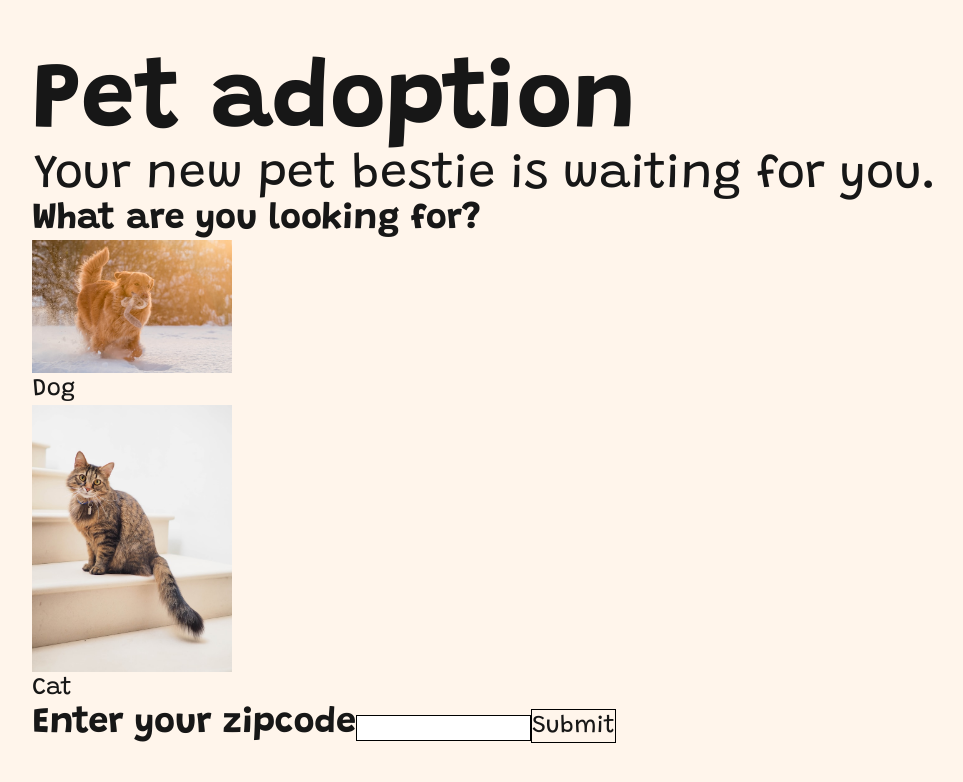
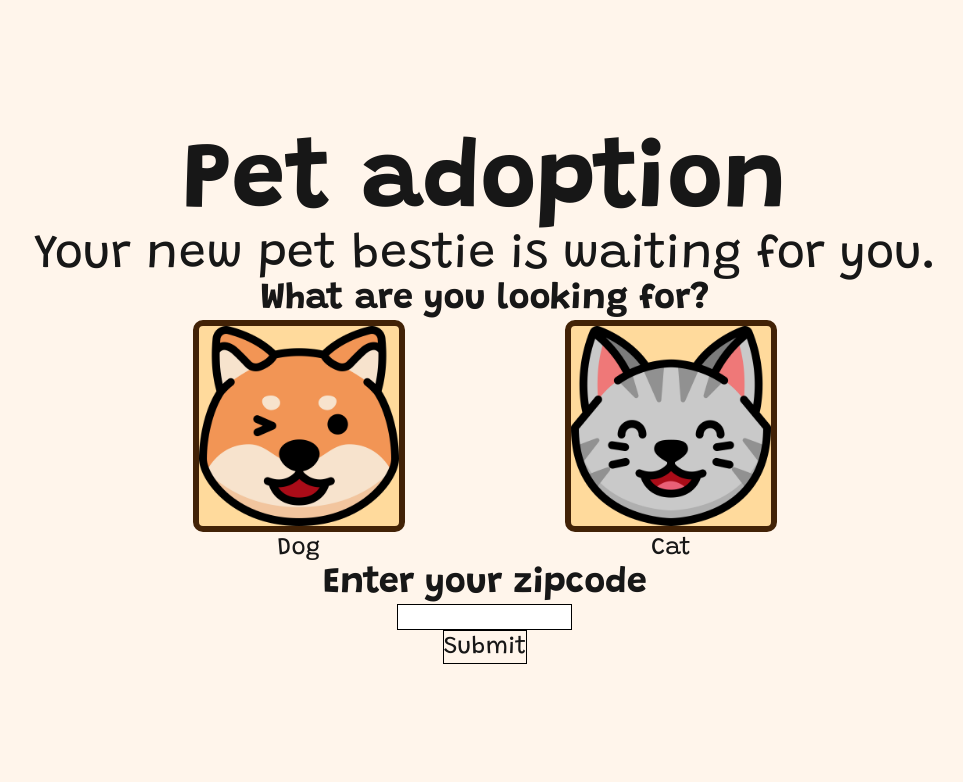
Before and after one commit to Guillermo-Martin/pet-adoption, a Next.js app: page / in a window 1280 px wide. Shown: the top 782 px of the page, without its empty margins (155-1118 px from the left). Built offline with nearby package versions, Linux system fonts and the light colour scheme.

Commit message:
Style pet buttons on homepage using Tailwind

```diff
--- a/src/app/page.tsx
+++ b/src/app/page.tsx
@@ -69,29 +69,32 @@ export default function Home() {
           ? "loading..."
           :
             <>
-              <div className="hero-header">
+              <div className="hero-header text-center">
                 <h1 className="text-8xl font-bold">Pet adoption</h1>
                 <p className="text-5xl">Your new pet bestie is waiting for you.</p>
               </div>
 
               {/* ---------- Pet search options ----------  */}
-              <div className="pet-search-options">
+              <div className="pet-search-options flex items-center justify-center flex-col">
                 <h2 className="text-4xl font-bold">What are you looking for?</h2>
 
-                <div className="button-container">
-                  <PetButton src="/images/placeholder-01.jpg" alt="Dog" text="Dog" onClick={handleClick} animalType="dog" isSelected={isSelected === "dog"} />
-                  <PetButton src="/images/placeholder-02.jpg" alt="Cat" text="Cat" onClick={handleClick} animalType="cat" isSelected={isSelected === "cat"} />
+                <div className="button-container w-full flex items-center justify-evenly">
+                  <PetButton src="/images/dog-icon.png" alt="Dog" text="Dog" onClick={handleClick} animalType="dog" isSelected={isSelected === "dog"} />
+                  <PetButton src="/images/cat-icon.png" alt="Cat" text="Cat" onClick={handleClick} animalType="cat" isSelected={isSelected === "cat"} />
                   {/* ***** vvv  For later  vvv ***** */}
                   {/* <PetButton src="/images/placeholder-03.jpg" alt="Fish" text="Something else" onClick={handleClick} animalType="something-else" /> */}
                 </div>
               </div>
 
               {/* ---------- Zipcode ---------- */}
-              <form onSubmit={handleSubmit}>
+              <form onSubmit={handleSubmit} className="flex items-center justify-center flex-col">
                 <label className="text-4xl font-bold">Enter your zipcode</label>
-                <input name="zipcode" type="text" pattern="[0-9]{5}" title="Five digit zip code" onChange={handleChange} value={zipcode} className="border border-black" />
 
-                <button className="border border-black text-2xl">Submit</button>
+
+                  <input name="zipcode" type="text" pattern="[0-9]{5}" title="Five digit zip code" onChange={handleChange} value={zipcode} className="border border-black" />
+                  <button className="border border-black text-2xl">Submit</button>
+
+
               </form>
 
               {/* ---------- Testing styles ---------- */}
--- a/src/components/PetButton.tsx
+++ b/src/components/PetButton.tsx
@@ -27,9 +27,12 @@ function PetButton({ src, alt, text, animalType, isSelected, onClick }: PetButto
 
   // ---------- Component ----------
   return (
-    <div onClick={handleClick} data-animal={animalType} className={isSelected ? "border" : ""}>
-      <Image src={src} alt={alt} width={200} height={200}/>
-      <p className="text-2xl">{text}</p>
+    // if the animal is selected show a border
+    <div onClick={handleClick} data-animal={animalType} className={isSelected ? "border cursor-pointer" : "cursor-pointer"}>
+      <div className="bg-[#ffda9c] size-[200] border-[6px] rounded-[10px] border-[#422206] flex items-center justify-center">
+        <Image src={src} alt={alt} width={200} height={200} className="size-[140]"/>
+      </div>
+      <p className="text-2xl text-center">{text}</p>
     </div>
   );
 };
```
Also changed, not shown: public/images/cat-icon.png (added), public/images/dog-icon.png (added).
